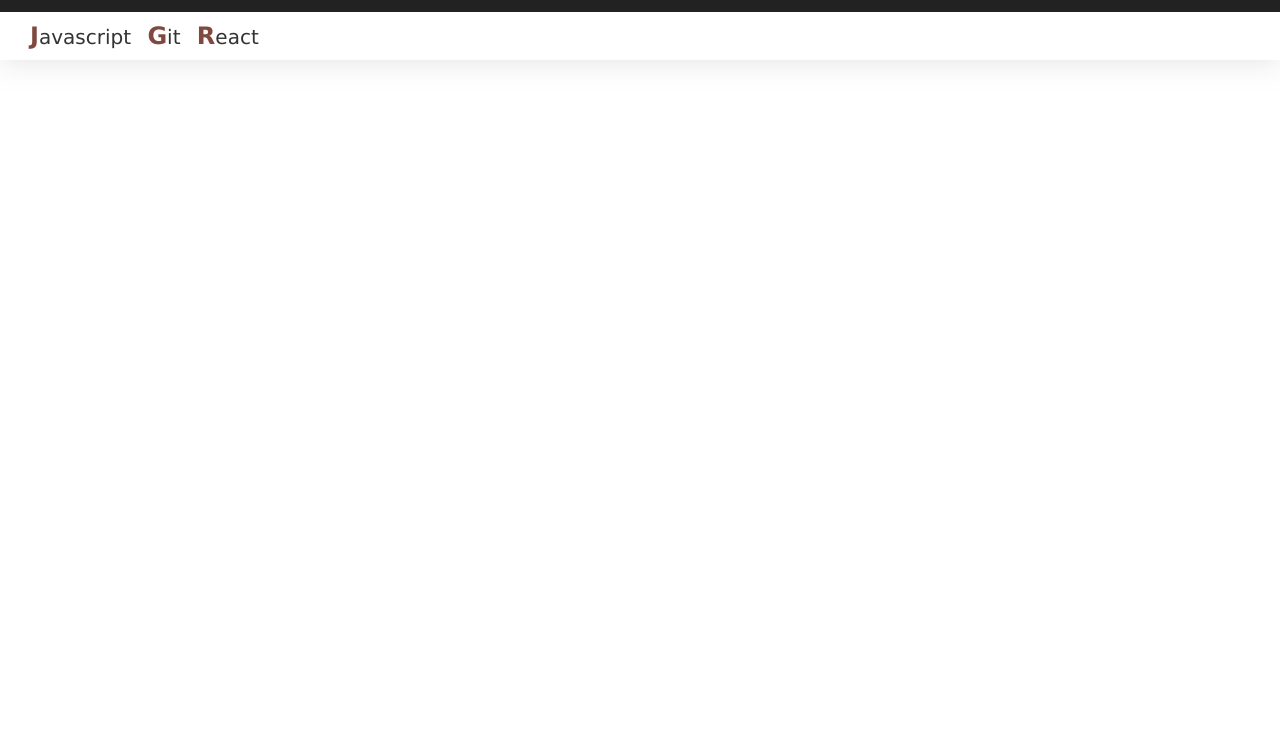
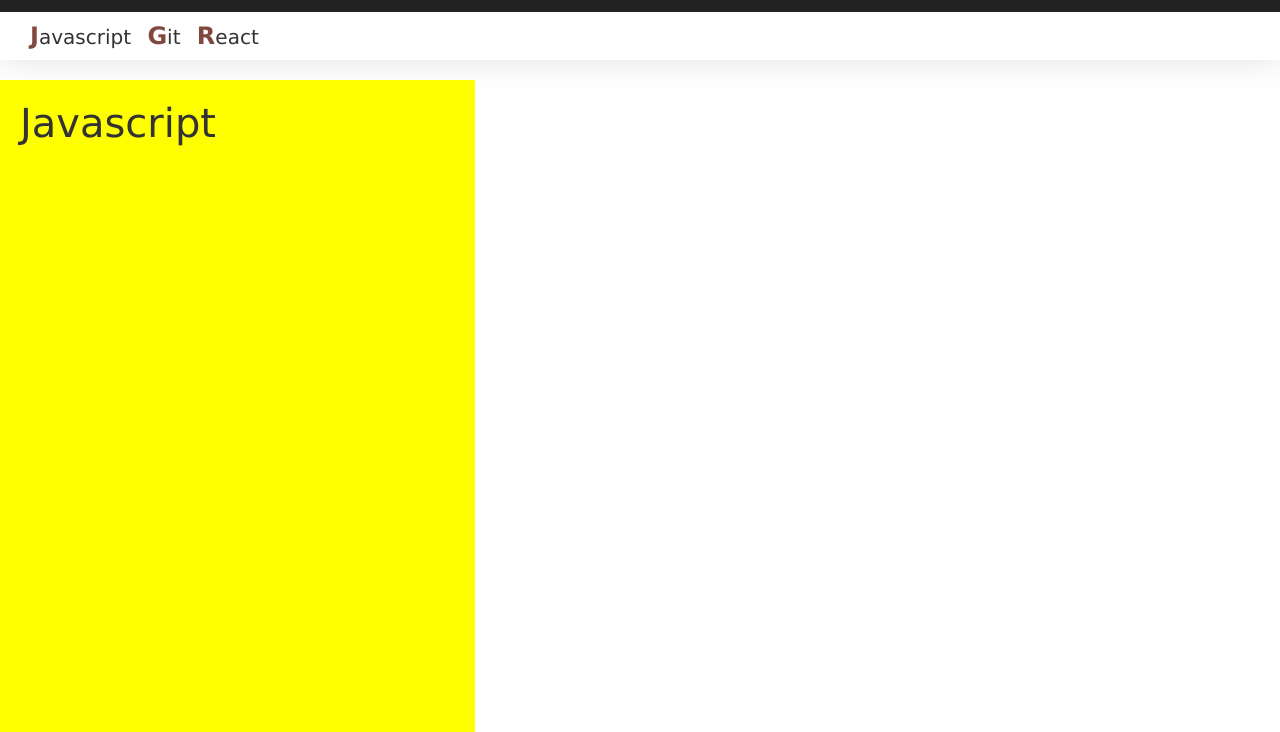
Before and after one commit to code-malayalam/samplemyweb, a website: page index.html in a window 1280 px wide. Shown: the part 68-800 px from the top of the page. Drawn offline with Linux system fonts and the light colour scheme.

Commit message:
Added JS Section

```diff
--- a/index.html
+++ b/index.html
@@ -25,5 +25,10 @@
             <span>J</span>avascript <span>G</span>it <span>R</span>eact
         </div>
     </div>
+    <div class="sections">
+        <div class="js">
+            Javascript
+        </div>
+    </div>
 </body>
 </html>
--- a/style.css
+++ b/style.css
@@ -55,3 +55,20 @@
     position: relative;
     top: 5px;
 }
+
+.sections {
+    display: flex;
+}
+
+.sections>div{
+    width: 34%;
+    height: 1000px;
+    margin-top: 20px;
+    padding: 20px;
+    font-size: 40px;
+    font-weight: 500;
+}
+
+.sections .js {
+    background: yellow;
+}
```
